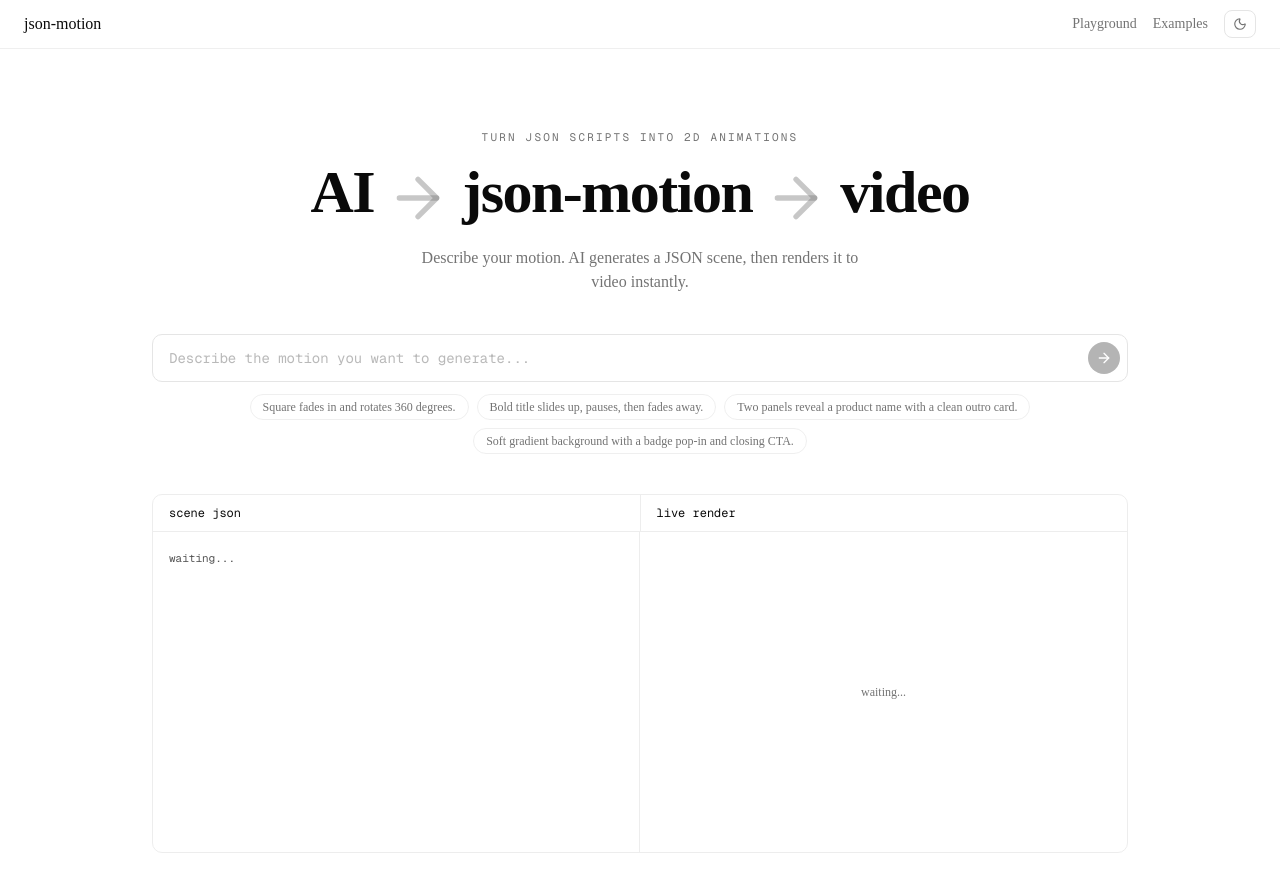
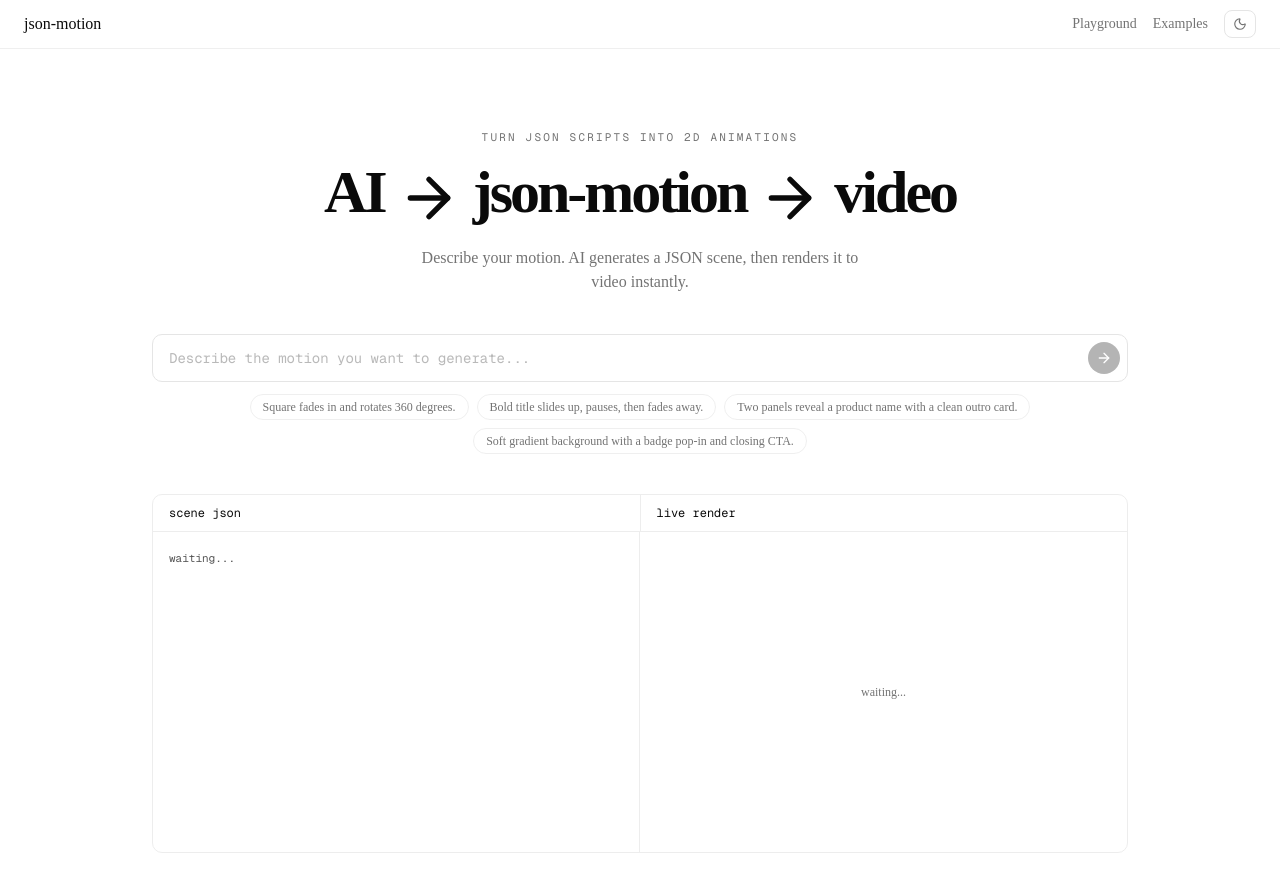
Before and after one commit to ojassingh/json-motion, a Next.js app: page / in a window 1280 px wide. Shown: the top 892 px of the page. Built offline with nearby package versions, Linux system fonts and the light colour scheme.

Commit message:
UI improvements

```diff
--- a/app/page.tsx
+++ b/app/page.tsx
@@ -85,16 +85,16 @@ export default function Page() {
             <p className="font-mono text-[11px] text-muted-foreground uppercase tracking-[0.2em]">
               Turn JSON scripts into 2D animations
             </p>
-            <h1 className="font-bold text-3xl tracking-tight lg:text-6xl">
+            <h1 className="font-semibold text-3xl tracking-tighter lg:text-6xl">
               AI
               <ArrowRight
                 aria-hidden="true"
-                className="mx-3 inline size-10 text-muted-foreground/40 sm:size-14 lg:size-16"
+                className="mx-3 inline size-10 lg:size-16"
               />
               json-motion
               <ArrowRight
                 aria-hidden="true"
-                className="mx-3 inline size-10 text-muted-foreground/40 sm:size-14 lg:size-16"
+                className="mx-3 inline size-10 lg:size-16"
               />
               video
             </h1>
```
